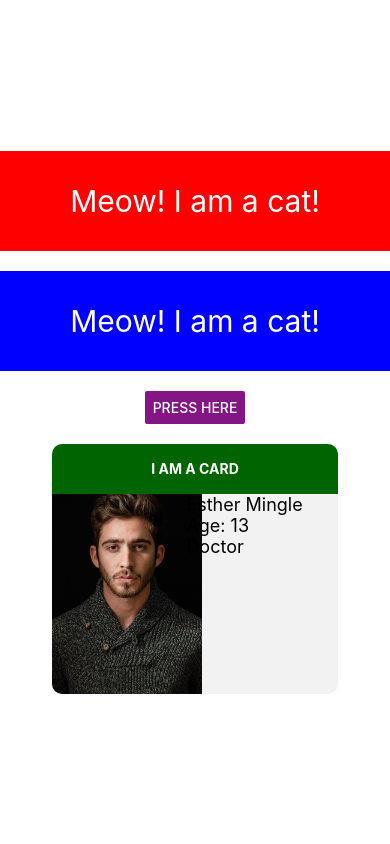
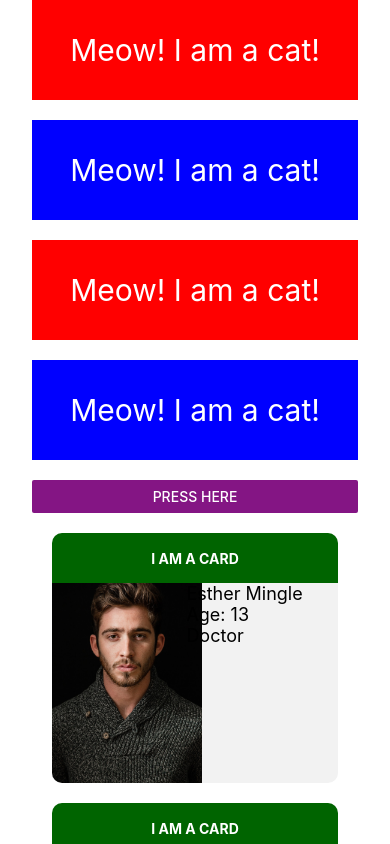
Before and after one commit to EstherOA/rn-tutorship-lessons, a React Native app: screen / in a window 390 px wide. Built offline with nearby package versions, Linux system fonts and the light colour scheme.

Commit message:
creating components- using scrollview

```diff
--- a/App.js
+++ b/App.js
@@ -1,6 +1,6 @@
 import { StatusBar } from 'expo-status-bar';
 import React from 'react';
-import { StyleSheet, Text, SafeAreaView } from 'react-native';
+import { StyleSheet, Text, SafeAreaView, ScrollView } from 'react-native';
 import ButtonComponent from './src/components/ButtonComponent';
 import CardComponent from './src/components/CardComponent';
 import CatClassComponent from './src/components/CatClassComponent';
@@ -9,10 +9,16 @@ import CatFunctionalComponent from './src/components/CatFunctionalComponent';
 export default function App() {
   return (
     <SafeAreaView style={styles.container}>
+      <ScrollView showsVerticalScrollIndicator={false}>
+      <CatClassComponent/>
+     <CatFunctionalComponent/>
      <CatClassComponent/>
      <CatFunctionalComponent/>
      <ButtonComponent/>
      <CardComponent/>
+     <CardComponent/>
+     <CardComponent/>
+     </ScrollView>
     </SafeAreaView>
   );
 }
--- a/src/components/CardComponent.js
+++ b/src/components/CardComponent.js
@@ -29,17 +29,13 @@ const CardComponent = () => {
 export default CardComponent;
 
 const styles = StyleSheet.create({
-  sectionTitle: {
-    fontSize: 24,
-    fontWeight: '600',
-    textAlign: 'center',
-  },
   cardView: {
     marginHorizontal: 20,
     elevation: 3,
     backgroundColor: '#f2f2f2',
     borderRadius: 10,
     overflow: 'hidden',
+    marginBottom: 20
   },
   headerView: {
     backgroundColor: 'darkgreen',
```
